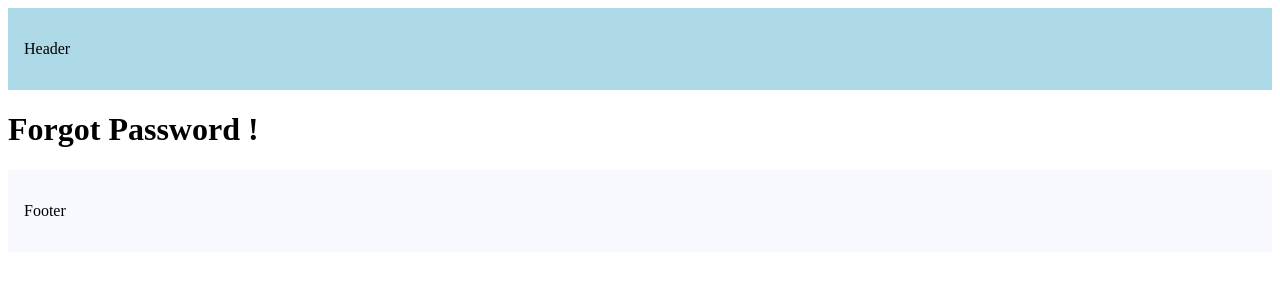
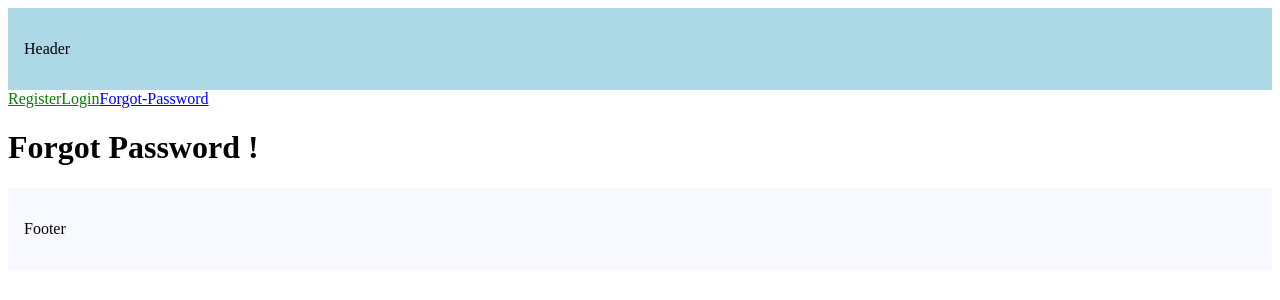
Before and after one commit to Shubham3297/NextJs-Concepts, a Next.js app in the folder nextjs-concept/: page /forgot-password in a window 1280 px wide. Shown: the top 300 px of the page. Built offline with nearby package versions, Linux system fonts and the light colour scheme.

Commit message:
Active Links

```diff
--- /dev/null
+++ b/nextjs-concept/src/app/(auth)/layout.tsx
@@ -0,0 +1,40 @@
+"use client";
+
+import Link from "next/link";
+import { usePathname } from "next/navigation";
+
+const navLinks = [
+  { name: "Register", href: "/register" },
+  { name: "Login", href: "/login" },
+  { name: "Forgot-Password", href: "/forgot-password" },
+];
+
+export default function AuthLayout({
+  children,
+}: {
+  children: React.ReactNode;
+}) {
+  const pathname = usePathname();
+
+  return (
+    <html lang="en">
+      <body>
+        {navLinks?.map((links) => {
+          const isActive =
+            pathname === links?.href ||
+            (pathname.startsWith(links.href) && links.href !== "/");
+          return (
+            <Link
+              href={links?.href}
+              key={links?.name}
+              style={{ color: isActive ? "blue" : "green" }}
+            >
+              {links?.name}
+            </Link>
+          );
+        })}
+        {children}
+      </body>
+    </html>
+  );
+}
```
